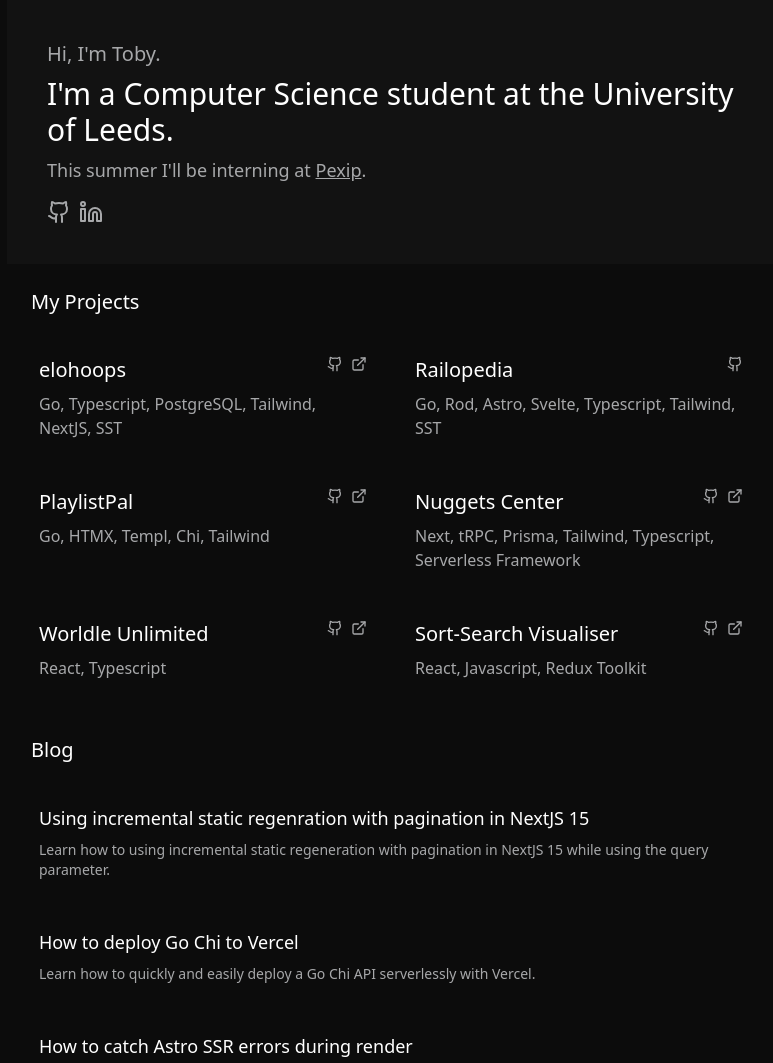
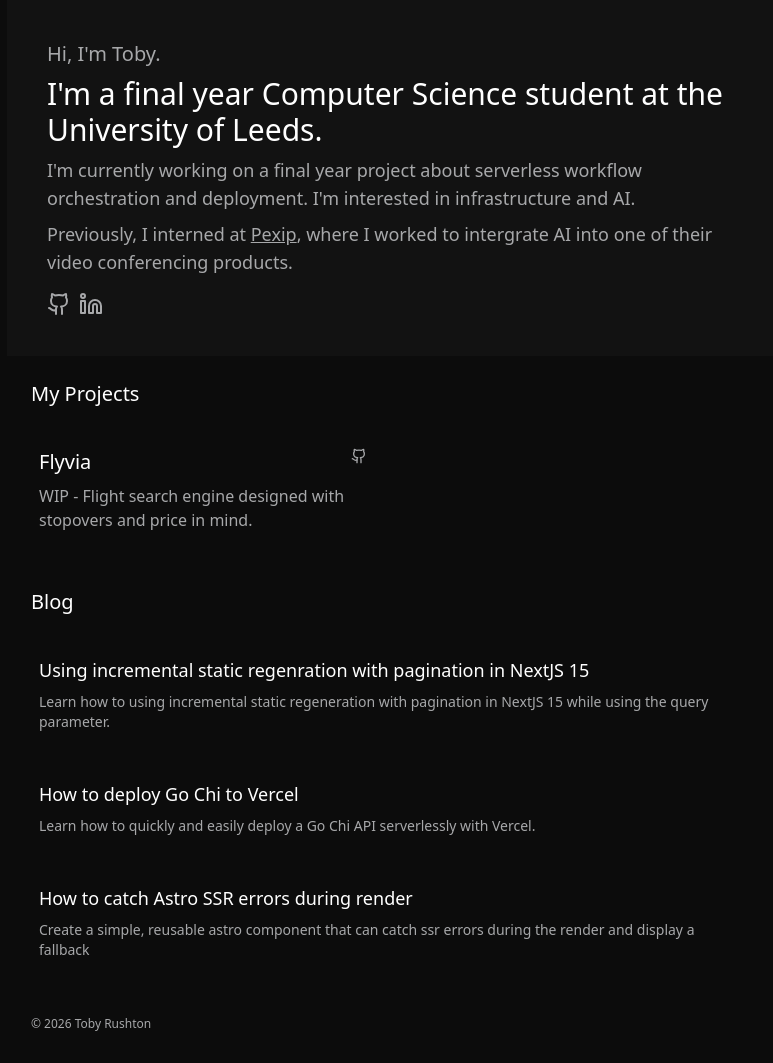
Before and after one commit to tobyrushton/tobyrushton.com, an Astro site: page / in a window 1280 px wide. Shown: the top 1063 px of the page, without its empty margins (249-1022 px from the left). Built offline with nearby package versions, Linux system fonts and the light colour scheme; Astro itself is replaced by a stand-in of ours.

Commit message:
update projects and description

```diff
--- a/src/pages/index.astro
+++ b/src/pages/index.astro
@@ -20,10 +20,15 @@
                 Hi, I'm Toby.
             </h1>
             <h2 class="text-3xl max-w-5xl font-medium">
-                I'm a Computer Science student at the University of Leeds.
+                I'm a final year Computer Science student at the University of Leeds.
             </h2>
             <h3 class="text-lg font-medium text-text-secondary max-w-5xl">
-                This summer I'll be interning at <a class="underline" href="https://www.pexip.com/">Pexip</a>.
+                I'm currently working on a final year project about serverless workflow orchestration and deployment.
+                I'm interested in infrastructure and AI.
+            </h3>
+            <h3 class="text-lg font-medium text-text-secondary max-w-5xl">
+                Previously, I interned at <a class="underline" href="https://www.pexip.com/">Pexip</a>,
+                where I worked to intergrate AI into one of their video conferencing products.
             </h3>
             <div class="flex gap-2 pt-2 text-text-secondary">
                 <Link
--- a/src/projects.json
+++ b/src/projects.json
@@ -1,37 +1,8 @@
 [
     {
-        "name": "elohoops",
-        "link":"https://elohoops.com",
-        "description": "Go, Typescript, PostgreSQL, Tailwind, NextJS, SST",
-        "repository": "tobyrushton/elohoops"
-    },
-    {
-        "name": "Railopedia",
-        "description": "Go, Rod, Astro, Svelte, Typescript, Tailwind, SST",
-        "repository": "tobyrushton/railopedia"
-    },
-    {
-        "name": "PlaylistPal",
-        "link": "https://playlistpal.tobyrushton.com",
-        "description": "Go, HTMX, Templ, Chi, Tailwind",
-        "repository": "tobyrushton/playlistpal"
-    },
-    {
-        "name": "Nuggets Center",
-        "link": "https://nuggetscenter.xyz",
-        "description": "Next, tRPC, Prisma, Tailwind, Typescript, Serverless Framework",
-        "repository": "tobyrushton/nuggets-center"
-    },
-    {
-        "name": "Worldle Unlimited",
-        "link": "https://worldleunlimited.co.uk",
-        "description": "React, Typescript",
-        "repository": "tobyrushton/worldle-unlimited"
-    },
-    {
-        "name": "Sort-Search Visualiser",
-        "link": "https://sort-search.tobyrushton.com",
-        "description": "React, Javascript, Redux Toolkit",
-        "repository": "tobyrushton/sort-search-visualiser"
+        "name": "Flyvia",
+        "description": "WIP - Flight search engine designed with stopovers and price in mind.",
+        "repository": "tobyrushton/flyvia",
+        "link": ""
     }
 ]
```
